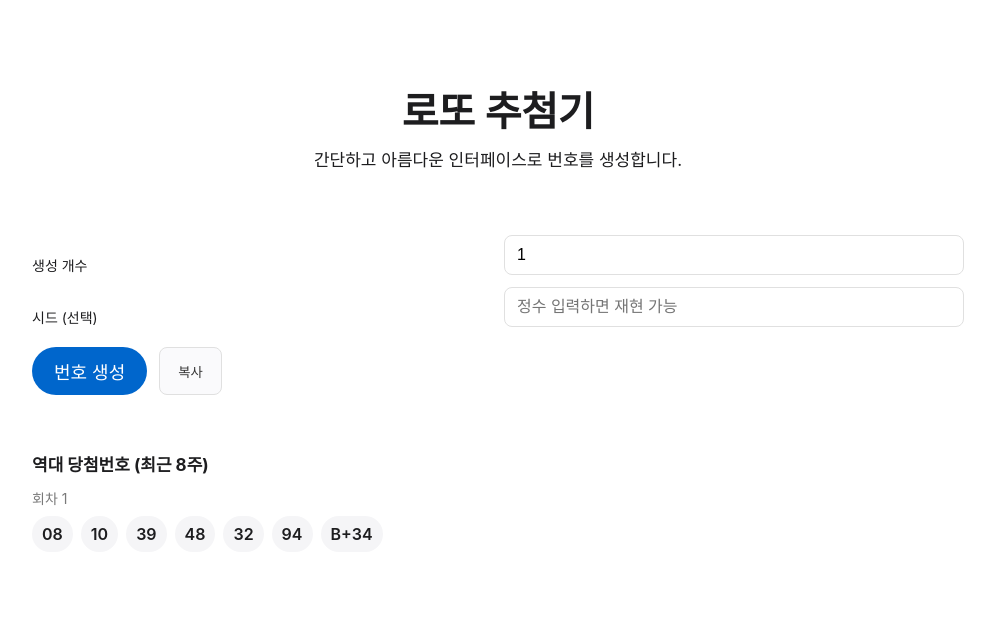
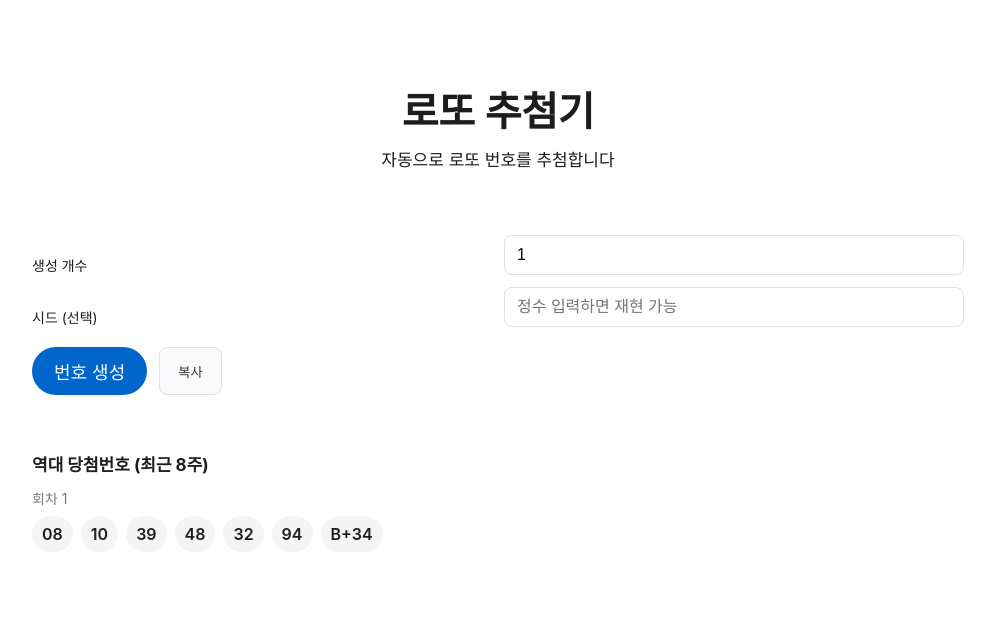
Before and after one commit to newl6907/20260707, a plain HTML site: page web/index.html in a window 1280 px wide. Shown: the whole page, without its empty margins (142-1137 px from the left). Drawn offline with Linux system fonts and the light colour scheme.

Commit message:
Update subtitle text on web UI

```diff
--- a/web/index.html
+++ b/web/index.html
@@ -9,7 +9,7 @@
 <body>
   <header class="hero">
     <h1 class="hero-title">로또 추첨기</h1>
-    <p class="hero-sub">간단하고 아름다운 인터페이스로 번호를 생성합니다.</p>
+    <p class="hero-sub">자동으로 로또 번호를 추첨합니다</p>
   </header>
 
   <main class="container">
```
